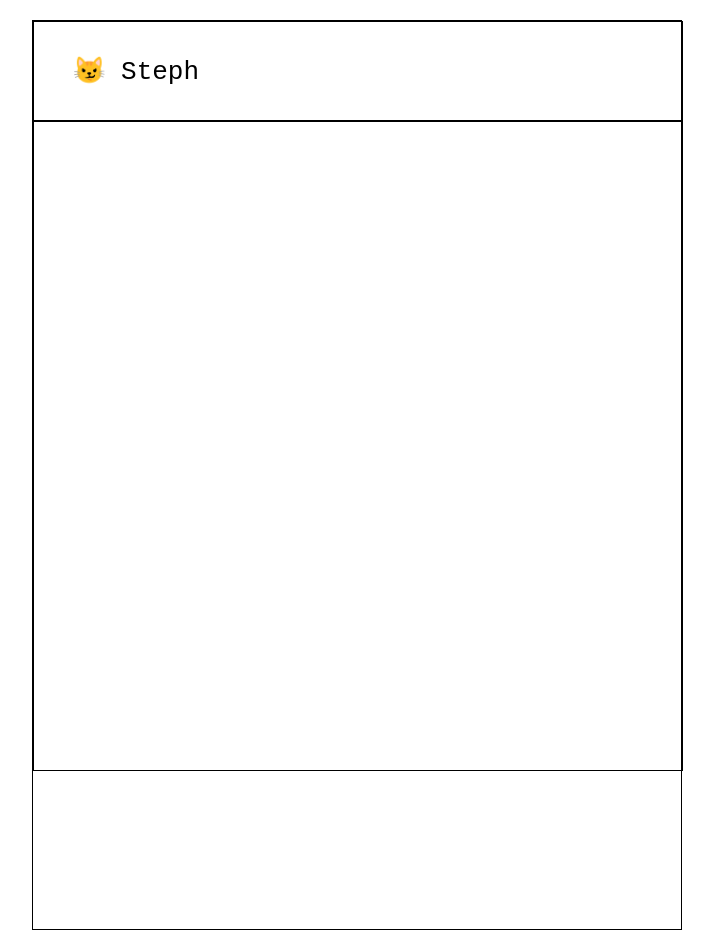
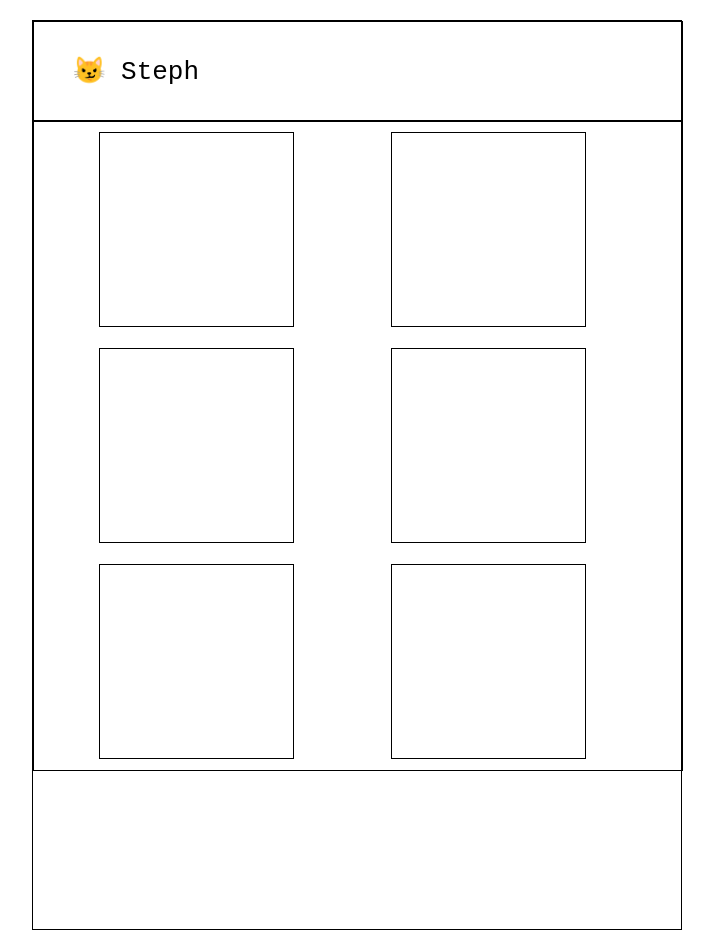
Before and after one commit to sajimenez18/Prueba-corta-1, a plain HTML site: page index.html in a window 1280 px wide. Shown: the whole page, without its empty margins (283-997 px from the left). Drawn offline with Linux system fonts and the light colour scheme.

Commit message:
version 4

```diff
--- a/index.css
+++ b/index.css
@@ -7,4 +7,17 @@
     width: 50rem;
     height: 50rem;
     border: 1px solid black;
+
+    display:grid;
+    grid-template-columns: 1fr 1fr;
+    grid-template-rows: 1fr 1fr 1fr;
+
+    padding-left: 5rem;
+    align-items: center;
+
 }
+.img {
+    width: 15rem;
+    height: 15rem;
+    border: 1px solid black;
+}
--- a/index.html
+++ b/index.html
@@ -17,7 +17,12 @@
                 <span class="nombre"> 😼 Steph </span>
             </header>
             <div class="contenido">
-
+                <div class="img"> </div>
+                <div class="img"> </div>
+                <div class="img"> </div>
+                <div class="img"> </div>
+                <div class="img"> </div>
+                <div class="img"> </div>
             </div>
             <div class="footer">
 
```
